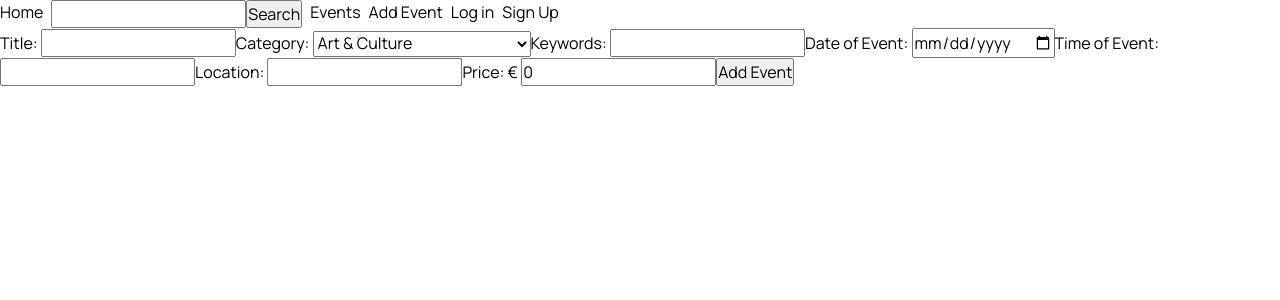
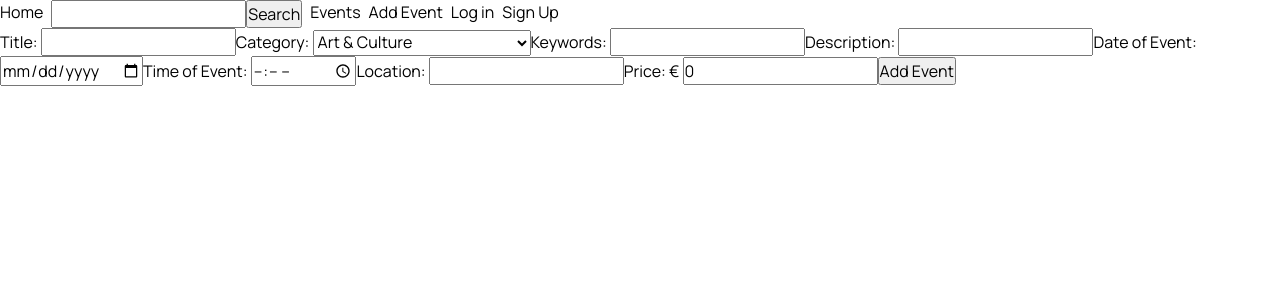
Before and after one commit to yaseminsabeva/leisurely-client, a React (Vite) app: page /events/add in a window 1280 px wide. Shown: the top 300 px of the page. Built offline with nearby package versions, Linux system fonts and the light colour scheme; no server answers.

Commit message:
edit event

```diff
--- a/src/App.jsx
+++ b/src/App.jsx
@@ -8,7 +8,8 @@ import PrivateRoute from "./components/ProtectedRoute/PrivateRoute";
 import LoggedOut from "./components/LoggedOut/LoggedOut";
 import ListEvents from "./pages/ListEvents";
 import OneEvent from "./pages/OneEvent";
-import AddEventForm from "./pages/AddEventForm";
+import AddEvent from "./pages/AddEvent";
+import EditEvent from "./pages/EditEvent";
 
 function App() {
   return (
@@ -17,7 +18,8 @@ function App() {
       <Routes>
         <Route path="/" element={<Home />} />
         <Route path="/events" element={<ListEvents />} />
-        <Route path="/events/add" element={<AddEventForm />} />
+        <Route path="/events/add" element={<AddEvent />} />
+        <Route path="/events/:id/edit" element={<EditEvent />} />
         <Route path="/events/:id" element={<OneEvent />} />
 
         <Route element={<LoggedOut />}>
--- a/src/api/apiHandler.js
+++ b/src/api/apiHandler.js
@@ -77,6 +77,12 @@ const service = {
       .then((res) => res.data)
       .catch(errorHandler);
   },
+  editEventForm(eventInfo) {
+    return service
+      .patch(`/events/${eventInfo._id}/edit`, eventInfo)
+      .then((res) => res.data)
+      .catch(errorHandler);
+  },
 
   // getAllTheCats() {
   // 	return service
--- a/src/hooks/useForm.jsx
+++ b/src/hooks/useForm.jsx
@@ -1,17 +1,17 @@
-import { useState } from "react"
+import { useState } from "react";
 
 const useForm = (initialValues) => {
-	const [values, setValues] = useState(initialValues)
-	const handleChange = (e) => {
-		setValues({
-			...values,
-			[e.target.name]: e.target.value,
-		})
-	}
-	const reset = () => {
-		setValues(initialValues)
-	}
-	return [values, handleChange, reset]
-}
+  const [values, setValues] = useState(initialValues);
+  const handleChange = (e) => {
+    setValues({
+      ...values,
+      [e.target.name]: e.target.value,
+    });
+  };
+  const reset = () => {
+    setValues(initialValues);
+  };
+  return [values, handleChange, reset, setValues];
+};
 
-export default useForm
+export default useForm;
--- /dev/null
+++ b/src/pages/AddEvent.jsx
@@ -0,0 +1,142 @@
+import React from "react";
+import useForm from "../hooks/useForm";
+import apiHandler from "../api/apiHandler";
+import { useNavigate } from "react-router-dom";
+import { useState } from "react";
+
+function AddEvent() {
+  const navigate = useNavigate();
+  const [error, setError] = useState(null);
+  const [
+    {
+      title,
+      category,
+      description,
+      keywords,
+      dateOfEvent,
+      time,
+      location,
+      price,
+    },
+    handleChange,
+  ] = useForm({
+    title: "",
+    category: "",
+    keywords: "",
+    dateOfEvent: "",
+    time: "",
+    location: "",
+    price: 0,
+  });
+  function handleSubmit(e) {
+    e.preventDefault();
+    apiHandler
+      .addEventForm({
+        title,
+        category,
+        description,
+        keywords,
+        dateOfEvent,
+        time,
+        location,
+        price,
+      })
+      .then(({ event: { _id } }) => {
+        navigate(`/events/${_id}`);
+      })
+      .catch((error) => {
+        setError(error.response.data);
+      });
+  }
+  return (
+    <div>
+      <form onSubmit={handleSubmit}>
+        <label htmlFor="title">Title: </label>
+        <input
+          type="text"
+          id="title"
+          name="title"
+          value={title}
+          onChange={handleChange}
+        />
+        <label htmlFor="category">Category: </label>
+        <select
+          name="category"
+          id="category"
+          value={category}
+          onChange={handleChange}
+        >
+          <option value="Art & Culture">Art & Culture</option>
+          <option value="Community & Environment">
+            Community & Environment
+          </option>
+          <option value="Dancing">Dancing</option>
+          <option value="Games">Games</option>
+          <option value="Health & Wellbeing">Health & Wellbeing</option>
+          <option value="Language">Language</option>
+          <option value="Music">Music</option>
+          <option value="Science & Education">Science & Education</option>
+          <option value="Sports & Fitness">Sports & Fitness</option>
+          <option value="Support & Coaching">Support & Coaching</option>
+          <option value="Technology">Technology</option>
+          <option value="Travel & Outdoors">Travel & Outdoors</option>
+          <option value="Writing & Literature">Writing & Literature</option>
+          <option value="Pets & Animals">Pets & Animals</option>
+          <option value="Other">Other</option>
+        </select>
+        <label htmlFor="keywords">Keywords: </label>
+        <input
+          type="text"
+          id="keywords"
+          name="keywords"
+          value={keywords}
+          onChange={handleChange}
+        />
+        <label htmlFor="description">Description: </label>
+        <input
+          type="text"
+          id="description"
+          name="description"
+          value={description}
+          onChange={handleChange}
+        />
+        <label htmlFor="date">Date of Event: </label>
+        <input
+          type="date"
+          id="date"
+          name="dateOfEvent"
+          value={dateOfEvent}
+          onChange={handleChange}
+        />
+        <label htmlFor="time">Time of Event: </label>
+        <input
+          type="time"
+          id="time"
+          name="time"
+          value={time}
+          onChange={handleChange}
+        />
+        <label htmlFor="location">Location: </label>
+        <input
+          type="text"
+          id="location"
+          name="location"
+          value={location}
+          onChange={handleChange}
+        />
+        <label htmlFor="price">Price: € </label>
+        <input
+          type="number"
+          id="price"
+          name="price"
+          value={price}
+          onChange={handleChange}
+        />
+
+        <button>Add Event</button>
+      </form>
+    </div>
+  );
+}
+
+export default AddEvent;
--- a/src/pages/AddEventForm.jsx
+++ b/src/pages/EditEvent.jsx
@@ -1,18 +1,48 @@
 import React from "react";
 import useForm from "../hooks/useForm";
-import apiHandler from "./../api/apiHandler";
-import { useNavigate } from "react-router-dom";
-import { useState } from "react";
+import apiHandler from "../api/apiHandler";
+import { useNavigate, useParams } from "react-router-dom";
+import { useState, useEffect } from "react";
+import service from "../api/apiHandler";
 
-function AddEventForm() {
+function EditEvent() {
   const navigate = useNavigate();
   const [error, setError] = useState(null);
+  const [event, setEvent] = useState(null);
+  const { id } = useParams();
+  useEffect(() => {
+    service
+      .get(`/events/${id}/edit`)
+      .then((response) => {
+        // console.log(response.data);
+        setEvent(response.data);
+        setEditForm(response.data);
+      })
+      .catch((err) => {
+        console.error(err.message);
+      });
+  }, []);
+  console.log(event);
+
   const [
-    { title, category, keywords, dateOfEvent, time, location, price },
+    {
+      _id,
+      title,
+      category,
+      description,
+      keywords,
+      dateOfEvent,
+      time,
+      location,
+      price,
+    },
     handleChange,
+    resetEditForm,
+    setEditForm,
   ] = useForm({
     title: "",
     category: "",
+    description: "",
     keywords: "",
     dateOfEvent: "",
     time: "",
@@ -22,21 +52,42 @@ function AddEventForm() {
   function handleSubmit(e) {
     e.preventDefault();
     apiHandler
-      .addEventForm(values)
-      .then(() => {
-        navigate("/events/:id");
+      .editEventForm({
+        _id,
+        title,
+        category,
+        description,
+        keywords,
+        dateOfEvent,
+        time,
+        location,
+        price,
+      })
+      .then(({ _id }) => {
+        navigate(`/events/${_id}`);
       })
       .catch((error) => {
-        setError(error.response.data);
+        setError(error.response);
       });
   }
   return (
     <div>
       <form onSubmit={handleSubmit}>
         <label htmlFor="title">Title: </label>
-        <input type="text" id="title" value={title} onChange={handleChange} />
+        <input
+          type="text"
+          id="title"
+          name="title"
+          value={title}
+          onChange={handleChange}
+        />
         <label htmlFor="category">Category: </label>
-        <select name="" id="category" value={category} onChange={handleChange}>
+        <select
+          name="category"
+          id="category"
+          value={category}
+          onChange={handleChange}
+        >
           <option value="Art & Culture">Art & Culture</option>
           <option value="Community & Environment">
             Community & Environment
@@ -59,27 +110,50 @@ function AddEventForm() {
         <input
           type="text"
           id="keywords"
+          name="keywords"
           value={keywords}
+          onChange={handleChange}
+        />
+        <label htmlFor="description">Description: </label>
+        <input
+          type="text"
+          id="description"
+          name="description"
+          value={description}
           onChange={handleChange}
         />
         <label htmlFor="date">Date of Event: </label>
         <input
           type="date"
           id="date"
-          value={dateOfEvent}
+          name="dateOfEvent"
+          value={dateOfEvent.slice(0, dateOfEvent.indexOf("T"))}
           onChange={handleChange}
         />
         <label htmlFor="time">Time of Event: </label>
-        <input type="text" id="time" value={time} onChange={handleChange} />
+        <input
+          type="time"
+          id="time"
+          name="time"
+          value={time}
+          onChange={handleChange}
+        />
         <label htmlFor="location">Location: </label>
         <input
           type="text"
           id="location"
+          name="location"
           value={location}
           onChange={handleChange}
         />
         <label htmlFor="price">Price: € </label>
-        <input type="number" id="price" value={price} onChange={handleChange} />
+        <input
+          type="number"
+          id="price"
+          name="price"
+          value={price}
+          onChange={handleChange}
+        />
 
         <button>Add Event</button>
       </form>
@@ -87,4 +161,4 @@ function AddEventForm() {
   );
 }
 
-export default AddEventForm;
+export default EditEvent;
--- a/src/pages/OneEvent.jsx
+++ b/src/pages/OneEvent.jsx
@@ -1,29 +1,29 @@
-import React, {useState, useEffect} from 'react'
-import {useParams} from 'react-router-dom'
-import service from '../api/apiHandler'
+import React, { useState, useEffect } from "react";
+import { useParams } from "react-router-dom";
+import service from "../api/apiHandler";
 
 function OneEvent() {
-    const [event, setEvent] = useState(null)
-    const {id} = useParams()
+  const [event, setEvent] = useState(null);
+  const { id } = useParams();
   useEffect(() => {
     service
       .get(`/events/${id}`)
-            .then((response)=>{
-                console.log(response.data)
-                setEvent(response.data)
+      .then((response) => {
+        console.log(response.data);
+        setEvent(response.data);
       })
-            .catch((err)=>{
-                console.error(err.message)
-            })
-    },[])
-    if(!event) return<div className='loading'>Loading...</div>
+      .catch((err) => {
+        console.error(err.message);
+      });
+  }, []);
+  if (!event) return <div className="loading">Loading...</div>;
   return (
     <div>
       <h1>{event.title}</h1>
       <p>{event.host.username}</p>
-        <img src={event.image} alt={event.name}/>
+      <img src={event.image} alt={event.title} />
     </div>
-  )
+  );
 }
 
-export default OneEvent
+export default OneEvent;
```
Lines whose indentation alone changed are shown as unchanged.
